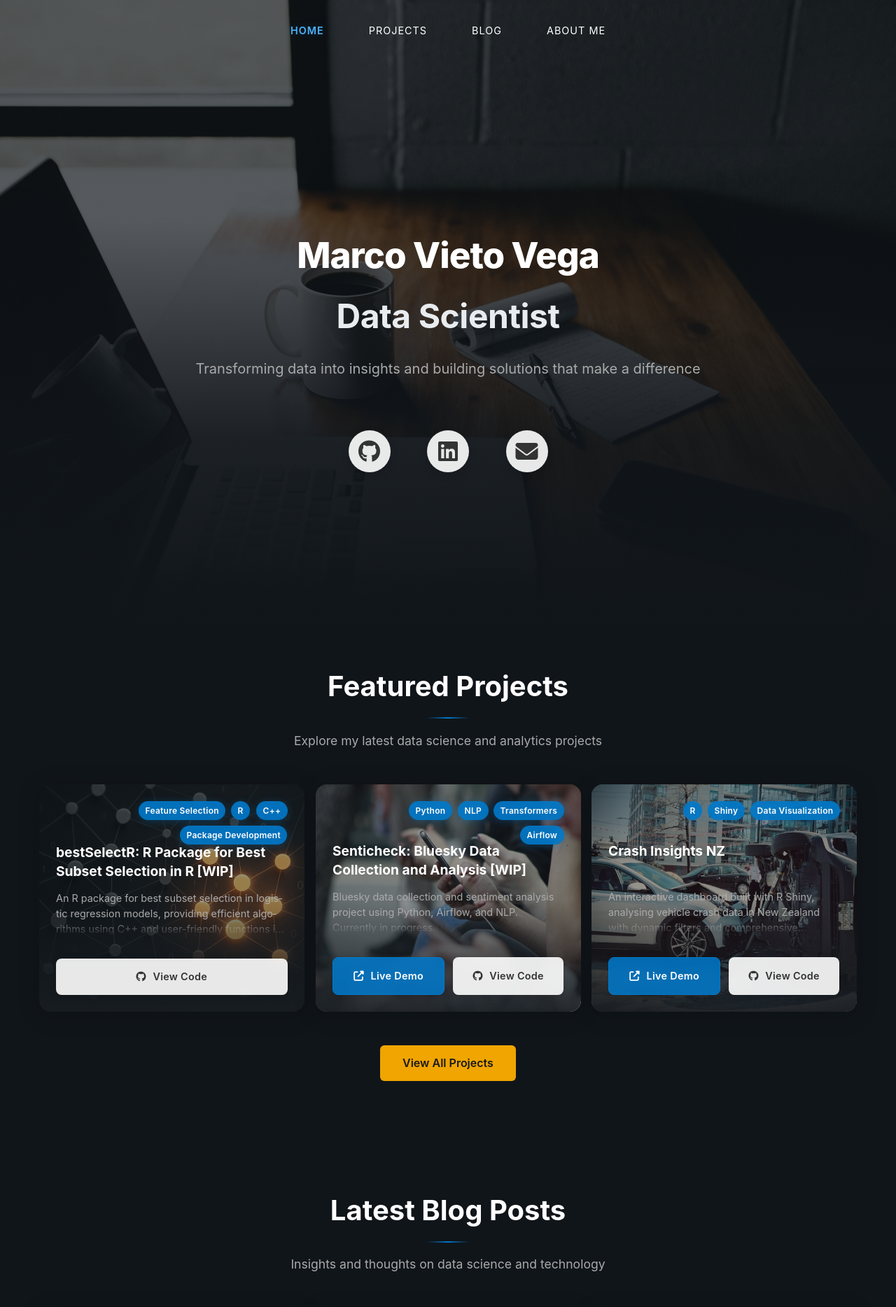
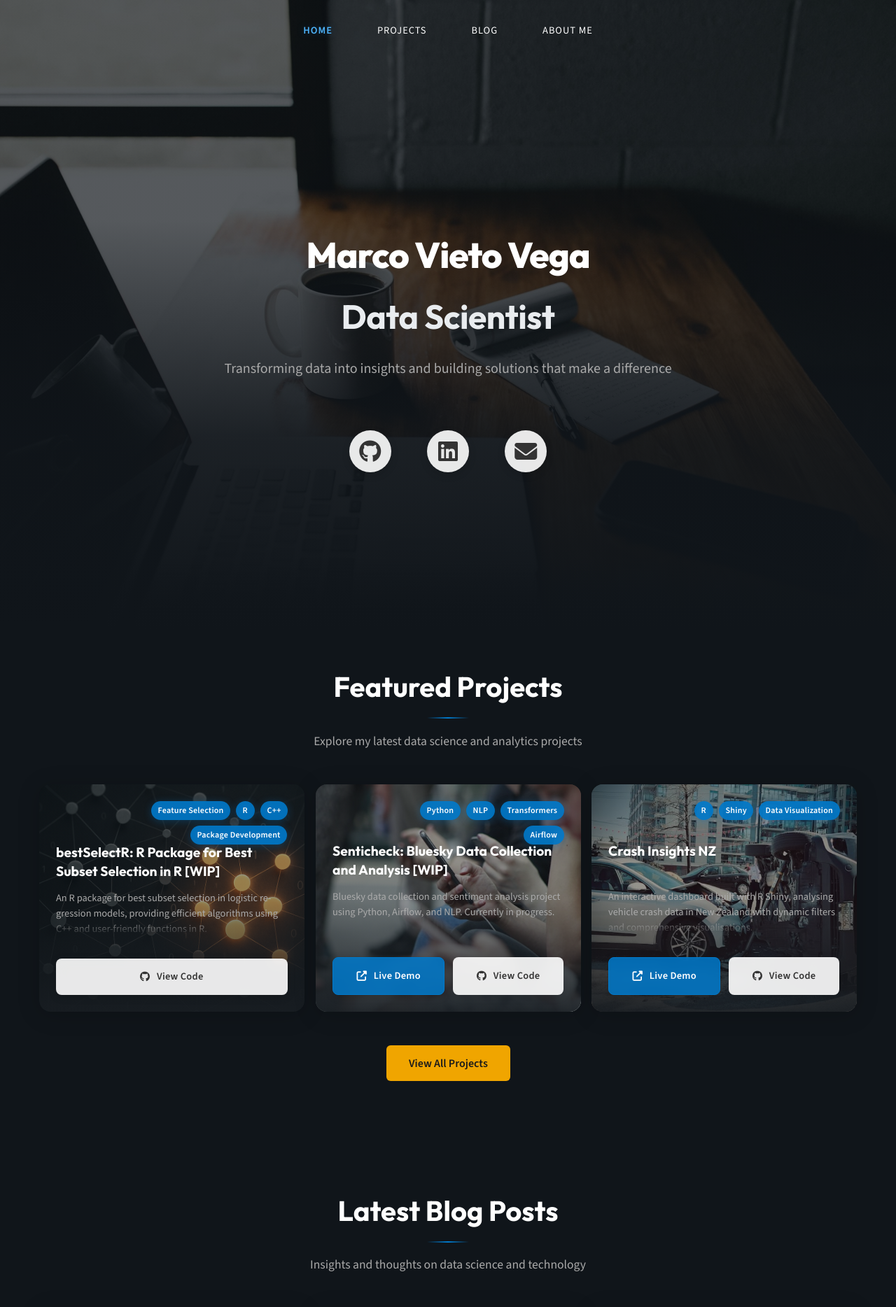
Before and after one commit to marcovietovega/portfolio, a Jekyll site: the page built from index.md, in a window 1280 px wide. Shown: the top 1868 px of the page at 70% size. Built offline with Jekyll 4.4.1, drawn with Linux system fonts in a browser that asks for light colours.

```diff
--- a/assets/css/style.scss
+++ b/assets/css/style.scss
@@ -1,7 +1,7 @@
 ---
 ---
 
-@import url("https://fonts.googleapis.com/css2?family=Open+Sans:wght@300;400;500;600;700&display=swap");
+@import url("https://fonts.googleapis.com/css2?family=Outfit:wght@300;400;500;600;700;800&family=Source+Sans+3:wght@300;400;500;600&display=swap");
 
 // Background images will be handled in HTML
 
```
